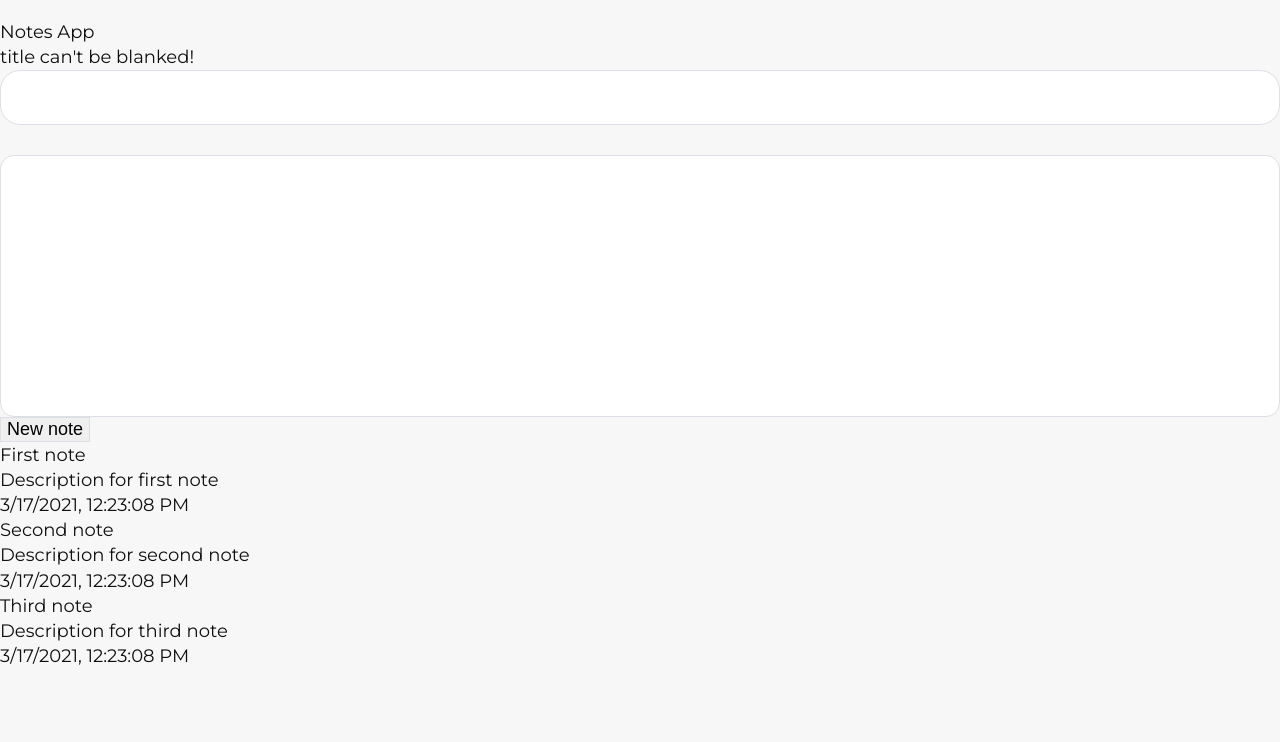
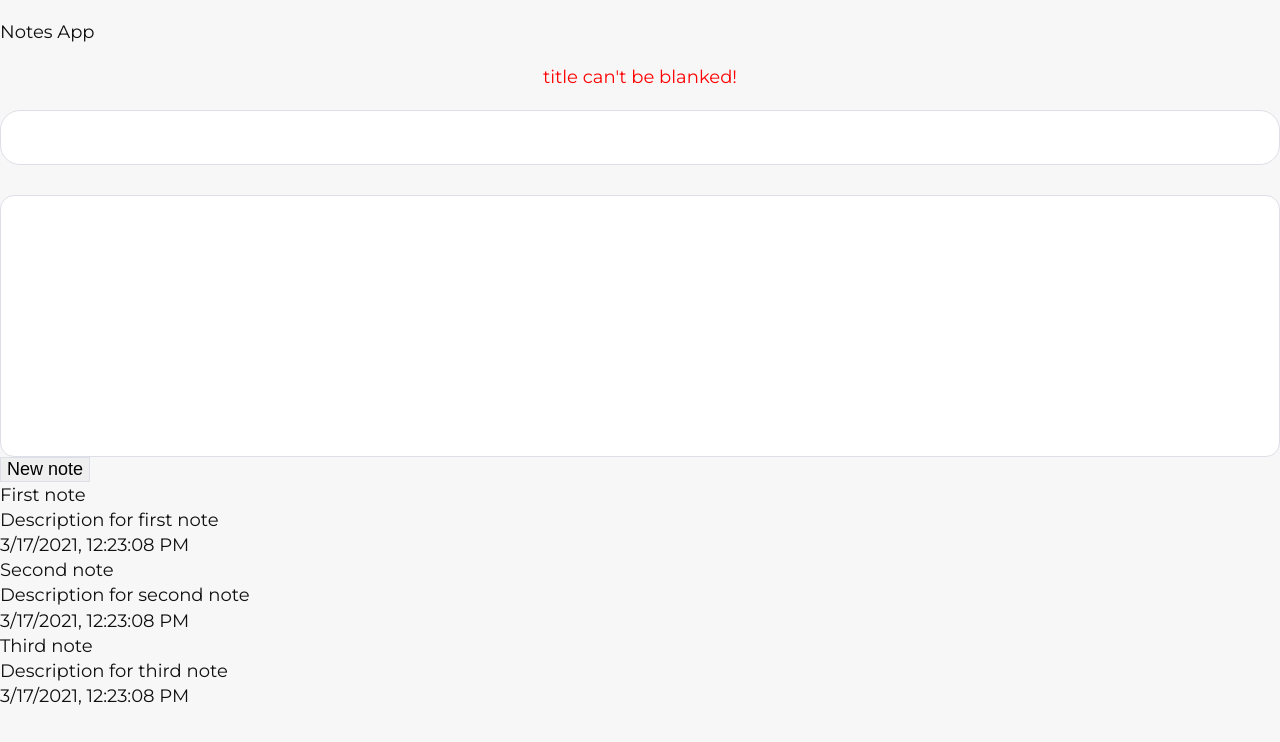
Before and after one commit to aponyavina/vue-notes-app, a Vue app: page / in a window 1280 px wide. Both pictures are taken after a click on the button "New note". Shown: the top 742 px of the page. Built offline with nearby package versions, Linux system fonts and the light colour scheme.

Commit message:
создание компонента message

```diff
--- a/src/App.vue
+++ b/src/App.vue
@@ -5,9 +5,9 @@
       <section>
         <div class="container">
           <h1> {{ title }} </h1>
-          <div class="message" v-if="message">
-              <p> {{message}} </p>
-          </div>
+
+          <Message v-if="message" :message="message"/>
+
           <!-- new note -->
           <div class="new-note">
               <input type="text" v-model="note.title">
@@ -34,8 +34,12 @@
 </template>
 
 <script>
+import Message from './components/Message.vue'
 
 export default {
+  components: {
+    Message
+  },
   data() {
     return {
       title: 'Notes App',
--- /dev/null
+++ b/src/components/Message.vue
@@ -0,0 +1,25 @@
+<template>
+    <div class="message">
+        <p>{{ message }}</p>
+    </div>
+</template>
+
+<script>
+export default {
+    props: {
+        message: {
+            type: String,
+            required: true,
+            default: 'default message'
+        }
+    }
+}
+</script>
+
+<style lang="scss" scoped>
+    .message {
+        color: red;
+        text-align: center;
+        padding: 20px;
+    }
+</style>
```
